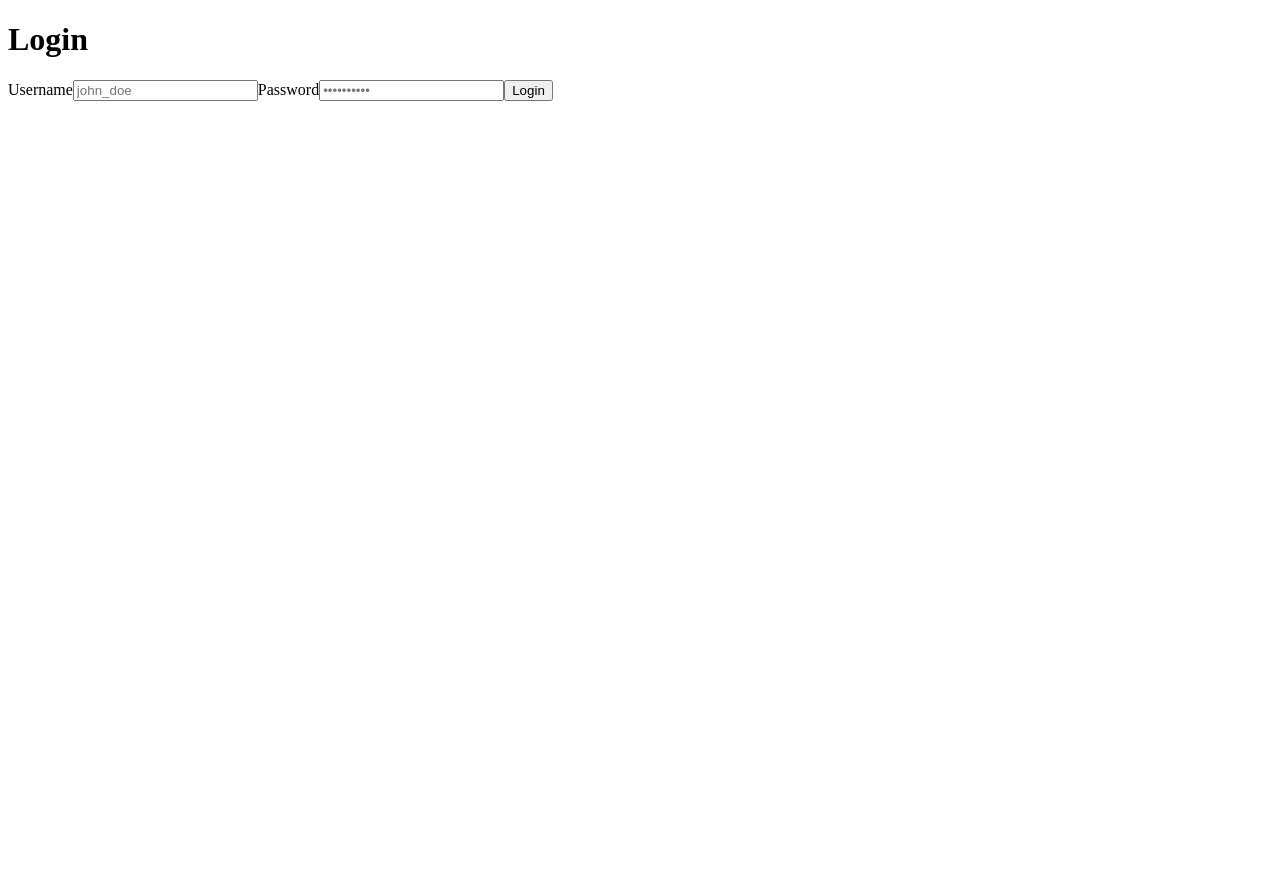
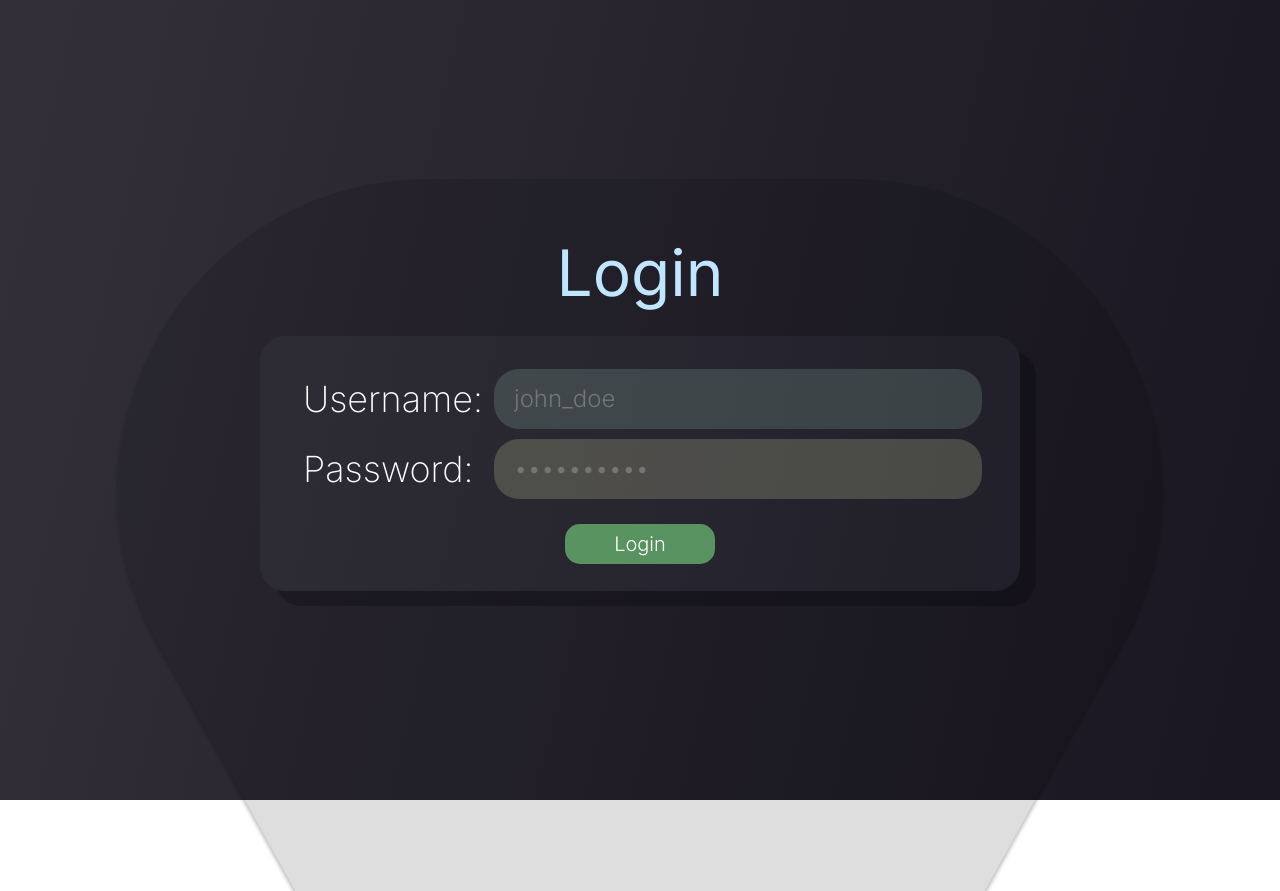
Before and after one commit to exlpt/project-tracker, a React (Create React App) app: page /login in a window 1280 px wide. Before the commit the page ends 800 px from the top, so only its background shows below. Built offline with nearby package versions, Linux system fonts and the light colour scheme.

Commit message:
Style LoginPage

```diff
--- a/public/index.html
+++ b/public/index.html
@@ -6,7 +6,12 @@
 
     <link rel="preconnect" href="https://fonts.googleapis.com" />
     <link rel="preconnect" href="https://fonts.gstatic.com" crossorigin />
-    <link href="https://fonts.googleapis.com/css2?family=Inconsolata&display=swap" rel="stylesheet" />
+    <link
+      href="https://fonts.googleapis.com/css2?family=Inconsolata&family=Inter:wght@200;300;400&display=swap"
+      rel="stylesheet"
+    />
+
+    <link href="./style.css" rel="stylesheet" />
   </head>
   <body>
     <noscript>You need to enable JavaScript to run this app.</noscript>
--- /dev/null
+++ b/public/style.css
@@ -0,0 +1,12 @@
+*,
+::after,
+::before {
+  box-sizing: border-box;
+}
+
+html, body, div[id="root"] {
+	margin: 0;
+	padding: 0;
+
+	overflow: hidden;
+}
--- a/src/pages/LoginPage.js
+++ b/src/pages/LoginPage.js
@@ -1,20 +1,40 @@
+import styles from "./LoginPage.module.css";
+
+import blob from "../assets/images/loginPage/blob.png";
+
 export default function LoginPage() {
   return (
-    <div>
-      <h1>Login</h1>
+    <div className={styles.container}>
+      <h1 className={styles.loginText}>Login</h1>
 
-      <form onSubmit={(event) => event.preventDefault()}>
-        <label for="login--username">
-					Username
-          <input type="text" placeholder="john_doe" id="login--username" />
-        </label>
+      <form onSubmit={(event) => event.preventDefault()} className={styles.form}>
+        <div className={styles.formFeild}>
+          <label htmlFor="login--username" className={styles.formFeildLabel}>
+            Username:
+          </label>
+          <input
+            type="text"
+            placeholder="john_doe"
+            id="login--username"
+            className={`${styles.formFeildValue} + ${styles.formFeildValue_username}`}
+          />
+        </div>
 
-        <label for="login--password">
-					Password
-          <input type="text" placeholder="••••••••••" id="login--password" />
-        </label>
+        <div className={styles.formFeild}>
+          <label htmlFor="login--password" className={styles.formFeildLabel}>
+            Password:
+          </label>
+          <input
+            type="password"
+            placeholder="••••••••••"
+            id="login--password"
+            className={`${styles.formFeildValue} ${styles.formFeildValue_password}`}
+          />
+        </div>
 
-        <button>Login</button>
+        <button className={styles.loginBtn}>Login</button>
+
+				<img src={blob} className={styles.blob} />
       </form>
     </div>
   );
--- /dev/null
+++ b/src/pages/LoginPage.module.css
@@ -0,0 +1,146 @@
+.container {
+  background: linear-gradient(103.12deg, #322f39 4.52%, #1a1722 95.1%);
+
+  margin: 0;
+  position: absolute;
+	z-index: -2;
+  top: 0;
+  width: 100vw;
+  height: 100vh;
+
+  display: flex;
+  justify-content: center;
+  align-items: center;
+  flex-direction: column;
+}
+
+.loginText {
+  font-family: Inter;
+  font-weight: 400;
+  font-size: 4rem;
+  color: #c0e5ff;
+
+  margin: 25px;
+
+  user-select: none;
+}
+
+.form {
+	position: relative;
+
+  display: flex;
+  flex-direction: column;
+  justify-content: center;
+  align-items: center;
+
+  width: 760px;
+  height: 255px;
+
+  background: rgba(192, 229, 255, 0.04);
+  box-shadow: 16px 15px 0px rgba(0, 0, 0, 0.25);
+  border-radius: 25px;
+}
+
+.formFeild {
+  display: flex;
+  justify-content: space-between;
+  align-items: center;
+
+  margin: 5px 0;
+
+  width: 90%;
+}
+
+.formFeildLabel {
+  font-family: Inter;
+  font-weight: 200;
+  font-size: 36px;
+  color: #ffffff;
+
+  user-select: none;
+
+  margin: 5px;
+}
+
+.formFeildValue {
+  width: 488px;
+  height: 60px;
+
+  border-radius: 25px;
+
+  border: none;
+
+  font-family: Inter;
+  font-weight: 300;
+  font-size: 24px;
+
+  display: flex;
+  align-items: center;
+  padding-left: 20px;
+
+  color: #ffffff;
+
+  transition: 0.2s;
+}
+
+.formFeildValue:focus {
+  border: none;
+  outline: none;
+
+  background: rgba(224, 246, 255, 0.217);
+}
+
+.formFeildValue_username {
+  background: rgba(192, 255, 221, 0.15);
+}
+
+.formFeildValue_password {
+  background: rgba(246, 255, 192, 0.18);
+}
+
+::-ms-reveal {
+  display: none;
+}
+
+.loginBtn {
+  margin-top: 20px;
+  width: 150px;
+  height: 40px;
+
+  font-family: Inter;
+  font-weight: 300;
+  font-size: 20px;
+
+  background: rgba(137, 255, 145, 0.5);
+  color: #ffffff;
+
+  border: none;
+  border-radius: 15px;
+
+  transition: 0.15s;
+}
+
+.loginBtn:hover {
+  background: rgba(137, 255, 145, 0.7);
+}
+
+.loginBtn:active {
+  background: rgba(137, 255, 145, 0.6);
+  box-shadow: 3px 2px 5px 0px rgba(0, 0, 0, 0.53) inset;
+}
+
+.blob {
+  content: url("../assets/images/loginPage/blob.png");
+
+	margin: 0;
+	padding: 0;
+
+  position: absolute;
+	bottom: -300px;
+
+	max-width: 1100px;
+
+	z-index: -1;
+
+	-webkit-user-drag: none;
+}
```
Also changed, not shown: src/assets/images/loginPage/blob.png (added).
